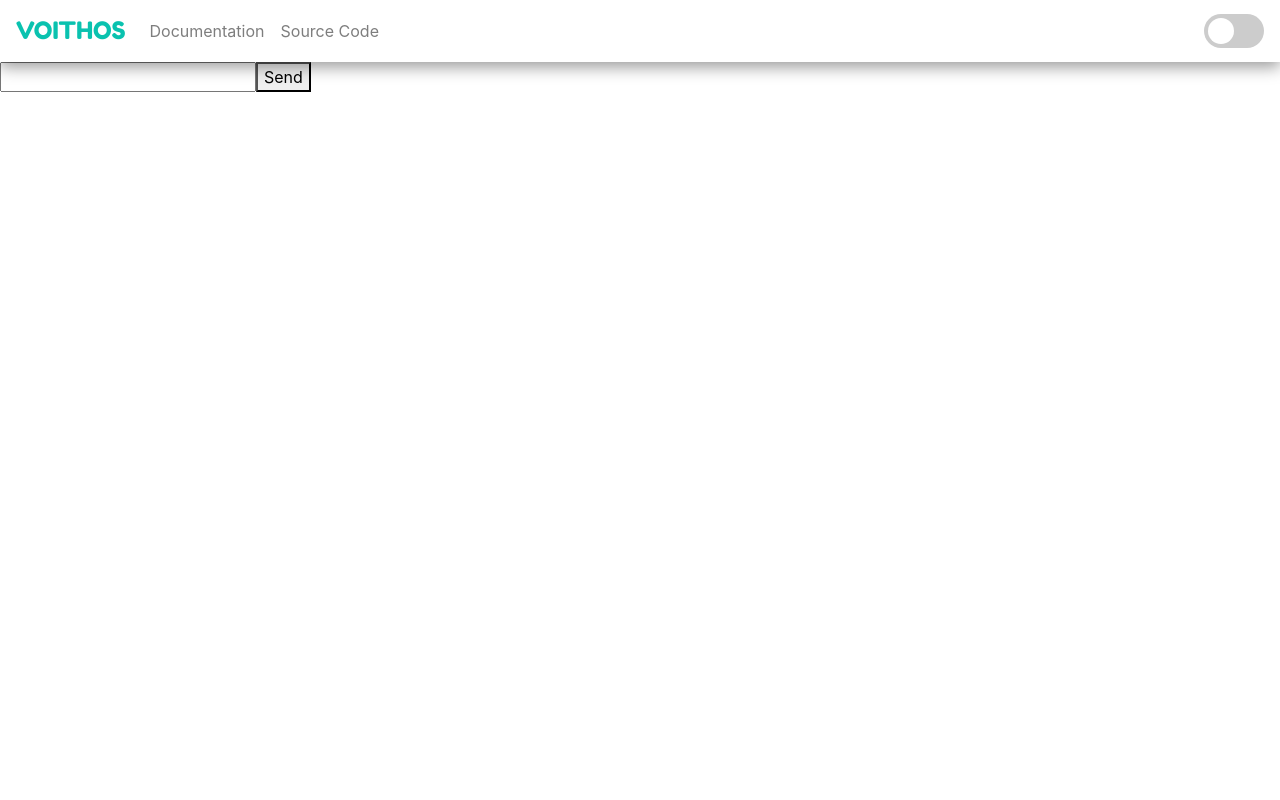
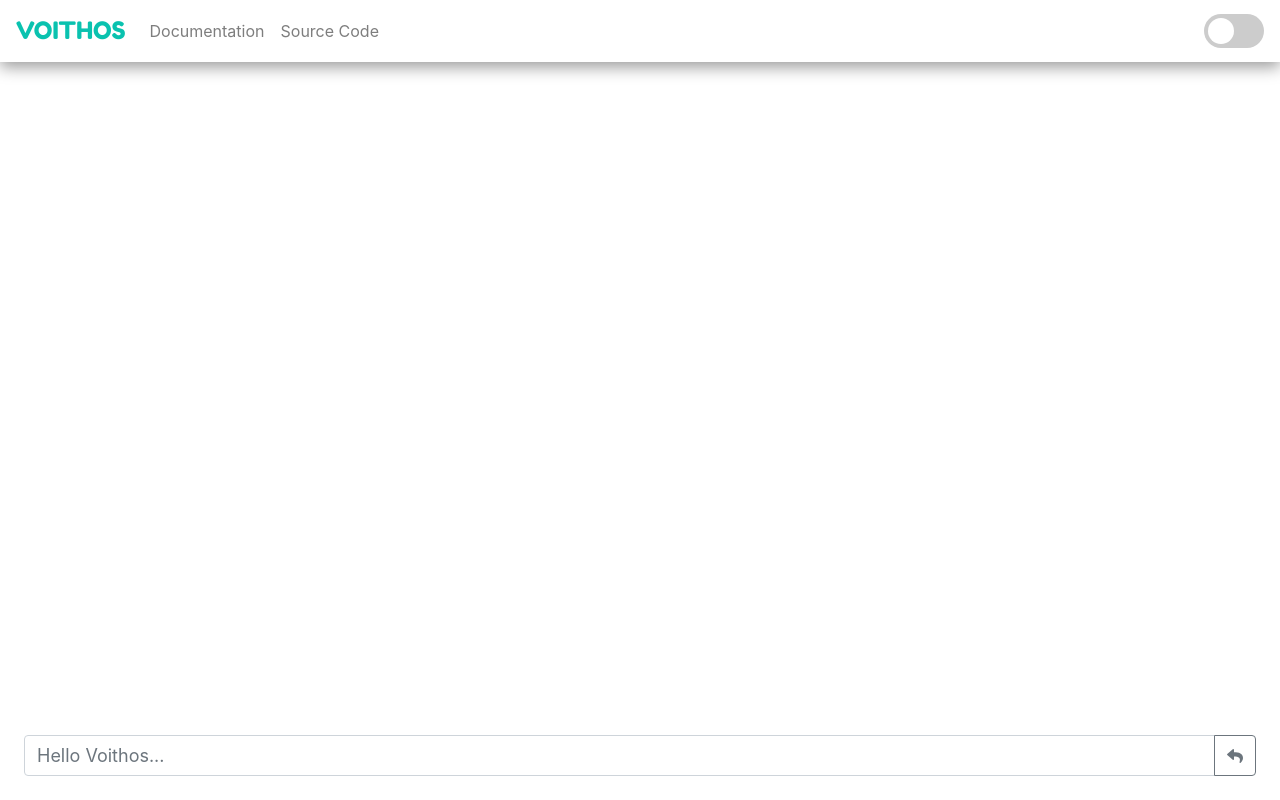
Before and after one commit to aazuspan/Voithos, a React (Create React App) app in the folder frontend/gui/: page / in a window 1280 px wide. Built offline with nearby package versions, Linux system fonts and the light colour scheme.

Commit message:
Add InputForm functionality with placeholder submit

```diff
--- a/frontend/gui/package.json
+++ b/frontend/gui/package.json
@@ -3,6 +3,9 @@
   "version": "0.1.0",
   "private": true,
   "dependencies": {
+    "@fortawesome/fontawesome-svg-core": "^1.2.27",
+    "@fortawesome/free-solid-svg-icons": "^5.12.1",
+    "@fortawesome/react-fontawesome": "^0.1.8",
     "@testing-library/jest-dom": "^4.2.4",
     "@testing-library/react": "^9.5.0",
     "@testing-library/user-event": "^7.2.1",
--- a/frontend/gui/src/App.js
+++ b/frontend/gui/src/App.js
@@ -3,17 +3,14 @@ import React from 'react';
 import Header from './components/Header';
 import InputForm from './components/InputForm';
 import MessageList from './containers/MessageList';
-import Layout from './containers/Layout';
 
 
 function App() {
   return (
     <>
-      <Layout>
-        <Header />
-        <MessageList />
-        <InputForm />
-      </Layout>
+      <Header />
+      <MessageList />
+      <InputForm />
     </>
   );
 }
--- a/frontend/gui/src/components/InputForm.js
+++ b/frontend/gui/src/components/InputForm.js
@@ -1,11 +1,52 @@
 import React from 'react';
 
+import { InputGroup, FormControl, Button, FormGroup } from 'react-bootstrap';
+import { FontAwesomeIcon } from '@fortawesome/react-fontawesome';
+import { faReply } from '@fortawesome/free-solid-svg-icons';
 
-function InputForm(props) {
-    return (
-        <>
-        </>
-    )
+
+class InputForm extends React.Component {
+    state = {
+        formContent: '',
+    }
+
+    handleFormUpdate = (event) => {
+        this.setState({
+            formContent: event.target.value,
+        })
+    }
+
+    handleSubmit = (event) => {
+        event.preventDefault();
+        console.log(this.state.formContent)
+
+        this.setState({
+            formContent: '',
+        })
+    }
+
+    render() {
+        return (
+            <>
+                <form onSubmit={this.handleSubmit}>
+                    <InputGroup className="fixed-bottom p-4">
+                        <FormControl
+                            placeholder="Hello Voithos..."
+                            autoComplete="off"
+                            aria-label="Input form"
+                            value={this.state.formContent}
+                            onChange={this.handleFormUpdate}>
+                        </FormControl>
+                        <InputGroup.Append>
+                            <Button variant="outline-secondary" type="submit">
+                                <FontAwesomeIcon icon={faReply} />
+                            </Button>
+                        </InputGroup.Append>
+                    </InputGroup>
+                </form>
+            </>
+        )
+    }
 }
 
 export default InputForm;
--- a/frontend/gui/src/containers/Layout.js
+++ /dev/null
@@ -1,12 +0,0 @@
-import React from 'react';
-
-
-function Layout(props) {
-    return (
-        <>
-            {props.children}
-        </>
-    )
-}
-
-export default Layout;
--- a/frontend/gui/src/containers/MessageList.js
+++ b/frontend/gui/src/containers/MessageList.js
@@ -5,7 +5,6 @@ import Message from '../components/Message';
 function MessageList(props) {
     return (
         <>
-            <Message></Message>
         </>
     )
 }
--- a/frontend/gui/src/css/style.css
+++ b/frontend/gui/src/css/style.css
@@ -98,3 +98,9 @@ input:checked + .slider:before {
 .slider.round:before {
     border-radius: 50%;
 }
+
+.form-control, .form-control:focus {
+    font-size: large;
+    background-color: var(--navbar-color);
+    color: var(--primary-font-color);
+}
```
Also changed, not shown: 2 other files (tests, documents, lock files or other folders).
